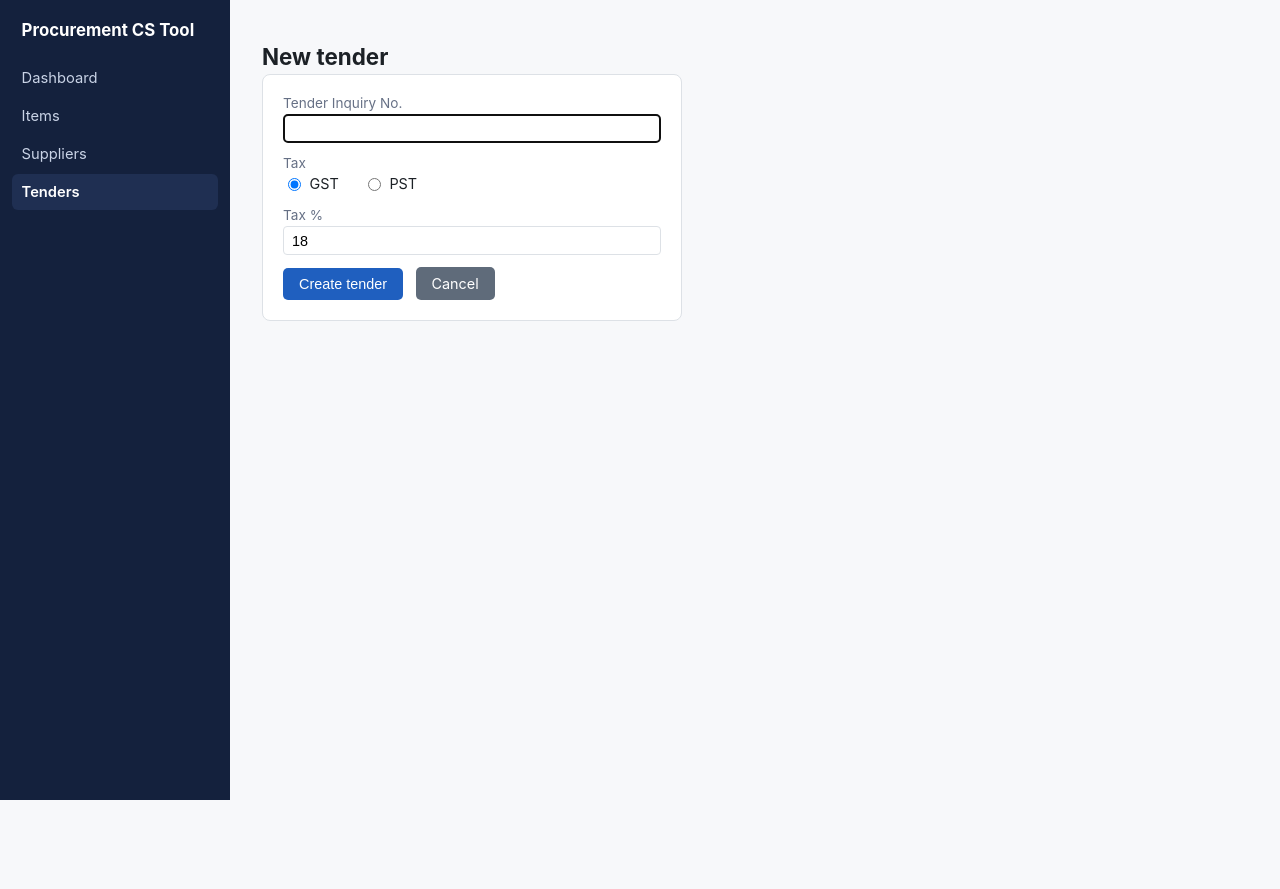
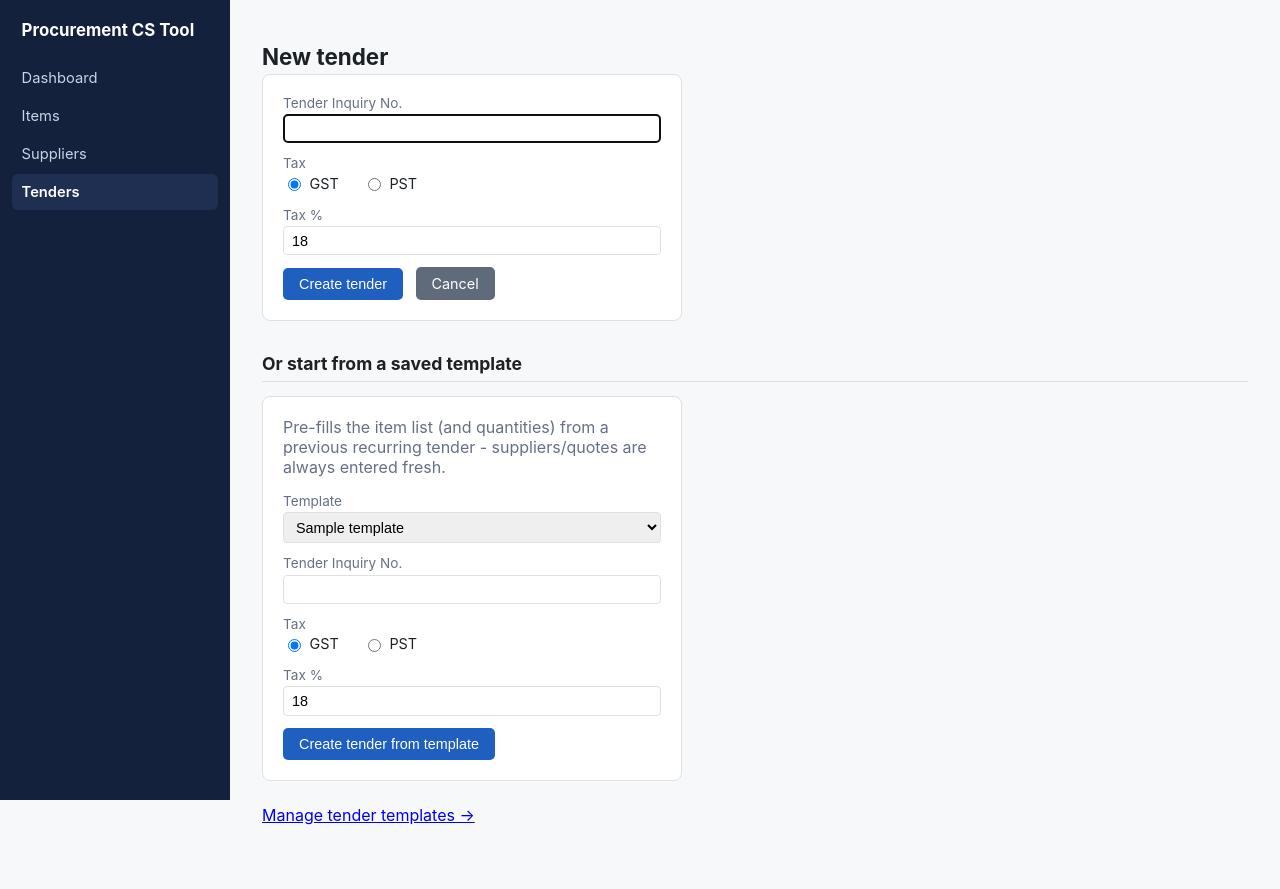
Before and after one commit to pretyiman/procurement-cs-tool, a FastAPI app: page /tenders/new in a window 1280 px wide. Before the commit the page ends 800 px from the top, so only its background shows below. Run offline with FastAPI, Linux system fonts and the light colour scheme; tables that the repository leaves empty hold one stand-in row (values such as "Sample post").

Commit message:
Add tender templates: save/reuse item lists for recurring tenders
TenderTemplate/TenderTemplateItem (added to the schema in the
GST/PST commit, unused until now) hold only item_master_id/ser/qty -
deliberately no suppliers/quotes/tax, so reusing a template always
starts fresh on those. New routes: POST /tenders/{id}/save-as-template
(name + current item list -> new template, rejects empty tenders and
duplicate names), GET /templates (list + delete), POST
/templates/create-tender (template_id as a form field, not a path
param, so one static form on the New Tender page can drive it -
creates a new tender and copies the template's item lines).

UI: a collapsible "Save this item list as a template" section on the
tender detail page (only shown once the tender has items), a
templates_list.html management page, and an "Or start from a saved
template" section on the new-tender page.

Verified: pytest tests/ (32, 2 new) passes, including that saving a
template and creating a tender from it copies items+qty exactly but
not quotes, and that deleting a template removes its lines too.
Manually verified live: saved the imported CS.xlsx fixture's 23-item
list as a template, created a new tender from it, and confirmed all
23 items (correct part no./description) came through with zero
supplier columns - proving quotes genuinely don't carry over.

```diff
--- a/app/main.py
+++ b/app/main.py
@@ -25,7 +25,17 @@ from .excel_io import (
     get_or_create_supplier,
     import_tender,
 )
-from .models import Item, ItemMaster, Quote, Supplier, TaxType, Tender, TenderStatus
+from .models import (
+    Item,
+    ItemMaster,
+    Quote,
+    Supplier,
+    TaxType,
+    Tender,
+    TenderStatus,
+    TenderTemplate,
+    TenderTemplateItem,
+)
 
 app = FastAPI(title="Procurement Comparative Statement & Award Tool")
 
@@ -197,9 +207,112 @@ def tenders_list(request: Request, session: Session = Depends(get_session)):
     return templates.TemplateResponse(request, "tenders_list.html", {"tenders": tenders})
 
 
+# ---------------------------------------------------------------------------
+# Tender templates: save a recurring tender's item list, reuse it later
+# ---------------------------------------------------------------------------
+
+
+@app.get("/templates", response_class=HTMLResponse)
+def templates_list(request: Request, session: Session = Depends(get_session)):
+    tender_templates = session.exec(select(TenderTemplate).order_by(TenderTemplate.name)).all()
+    rows = []
+    for t in tender_templates:
+        lines = session.exec(
+            select(TenderTemplateItem).where(TenderTemplateItem.template_id == t.id)
+        ).all()
+        rows.append({"template": t, "item_count": len(lines)})
+    return templates.TemplateResponse(request, "templates_list.html", {"rows": rows})
+
+
+@app.post("/tenders/{tender_id}/save-as-template")
+def save_as_template(tender_id: int, name: str = Form(...), session: Session = Depends(get_session)):
+    tender = session.get(Tender, tender_id)
+    if tender is None:
+        raise HTTPException(404, "Tender not found")
+    if not name.strip():
+        raise HTTPException(400, "Template name is required")
+
+    items = session.exec(
+        select(Item).where(Item.tender_id == tender_id).order_by(Item.ser)
+    ).all()
+    if not items:
+        raise HTTPException(400, "This tender has no items to save")
+
+    existing = session.exec(select(TenderTemplate).where(TenderTemplate.name == name.strip())).first()
+    if existing is not None:
+        raise HTTPException(400, "A template with that name already exists")
+
+    template = TenderTemplate(name=name.strip())
+    session.add(template)
+    session.flush()
+    for item in items:
+        session.add(
+            TenderTemplateItem(
+                template_id=template.id, item_master_id=item.item_master_id, ser=item.ser, qty=item.qty
+            )
+        )
+    session.commit()
+    return RedirectResponse(f"/tenders/{tender_id}", status_code=303)
+
+
+@app.post("/templates/create-tender")
+def create_tender_from_template(
+    template_id: str = Form(...),
+    inquiry_no: str = Form(...),
+    tax_type: str = Form("GST"),
+    tax_percent: str = Form("18"),
+    session: Session = Depends(get_session),
+):
+    try:
+        template_id_val = int(template_id)
+    except ValueError:
+        raise HTTPException(400, "Pick a template")
+    template = session.get(TenderTemplate, template_id_val)
+    if template is None:
+        raise HTTPException(404, "Template not found")
+    try:
+        tax_pct = float(tax_percent)
+        tax_type_val = TaxType(tax_type)
+    except ValueError:
+        raise HTTPException(400, "Invalid tax type/percent")
+
+    tender = Tender(
+        inquiry_no=inquiry_no.strip(), tax_type=tax_type_val, tax_percent=tax_pct, status=TenderStatus.draft
+    )
+    session.add(tender)
+    session.flush()
+
+    lines = session.exec(
+        select(TenderTemplateItem)
+        .where(TenderTemplateItem.template_id == template_id_val)
+        .order_by(TenderTemplateItem.ser)
+    ).all()
+    for line in lines:
+        session.add(
+            Item(tender_id=tender.id, item_master_id=line.item_master_id, ser=line.ser, qty=line.qty)
+        )
+    session.commit()
+    session.refresh(tender)
+    return RedirectResponse(f"/tenders/{tender.id}", status_code=303)
+
+
+@app.post("/templates/{template_id}/delete")
+def delete_template(template_id: int, session: Session = Depends(get_session)):
+    template = session.get(TenderTemplate, template_id)
+    if template is None:
+        raise HTTPException(404, "Template not found")
+    lines = session.exec(select(TenderTemplateItem).where(TenderTemplateItem.template_id == template_id)).all()
+    for line in lines:
+        session.delete(line)
+    session.delete(template)
+    session.commit()
+    return RedirectResponse("/templates", status_code=303)
+
+
 @app.get("/tenders/new", response_class=HTMLResponse)
-def new_tender_form(request: Request):
-    return templates.TemplateResponse(request, "tender_new.html", {})
+def new_tender_form(request: Request, session: Session = Depends(get_session)):
+    tender_templates = session.exec(select(TenderTemplate).order_by(TenderTemplate.name)).all()
+    return templates.TemplateResponse(request, "tender_new.html", {"tender_templates": tender_templates})
 
 
 @app.post("/tenders")
--- a/app/templates/tender_new.html
+++ b/app/templates/tender_new.html
@@ -27,4 +27,42 @@
     <a href="/" class="btn btn-secondary" style="margin-left:0.5rem">Cancel</a>
   </form>
 </div>
+
+{% if tender_templates %}
+<h2>Or start from a saved template</h2>
+<div class="card" style="max-width:420px">
+  <p class="muted" style="margin-top:0">Pre-fills the item list (and quantities) from a previous recurring tender - suppliers/quotes are always entered fresh.</p>
+  <form method="post" action="/templates/create-tender">
+    <div class="field">
+      <label for="template_id">Template</label>
+      <select id="template_id" name="template_id" required>
+        {% for t in tender_templates %}
+        <option value="{{ t.id }}">{{ t.name }}</option>
+        {% endfor %}
+      </select>
+    </div>
+    <div class="field">
+      <label for="template_inquiry_no">Tender Inquiry No.</label>
+      <input type="text" id="template_inquiry_no" name="inquiry_no" required>
+    </div>
+    <div class="field">
+      <label>Tax</label>
+      <div class="row-form" style="gap:1.5rem">
+        <label style="display:inline-flex;align-items:center;gap:0.35rem;font-size:0.9rem;color:inherit">
+          <input type="radio" name="tax_type" value="GST" checked style="width:auto"> GST
+        </label>
+        <label style="display:inline-flex;align-items:center;gap:0.35rem;font-size:0.9rem;color:inherit">
+          <input type="radio" name="tax_type" value="PST" style="width:auto"> PST
+        </label>
+      </div>
+    </div>
+    <div class="field">
+      <label for="template_tax_percent">Tax %</label>
+      <input type="text" id="template_tax_percent" name="tax_percent" value="18">
+    </div>
+    <button type="submit">Create tender from template</button>
+  </form>
+</div>
+{% endif %}
+<p><a href="/templates">Manage tender templates &rarr;</a></p>
 {% endblock %}
```
Also changed, not shown: app/templates/templates_list.html (added, +30 -0 lines), app/templates/tender_detail.html (+13 -0 lines), tests/test_tender_templates.py (added, +112 -0 lines).
